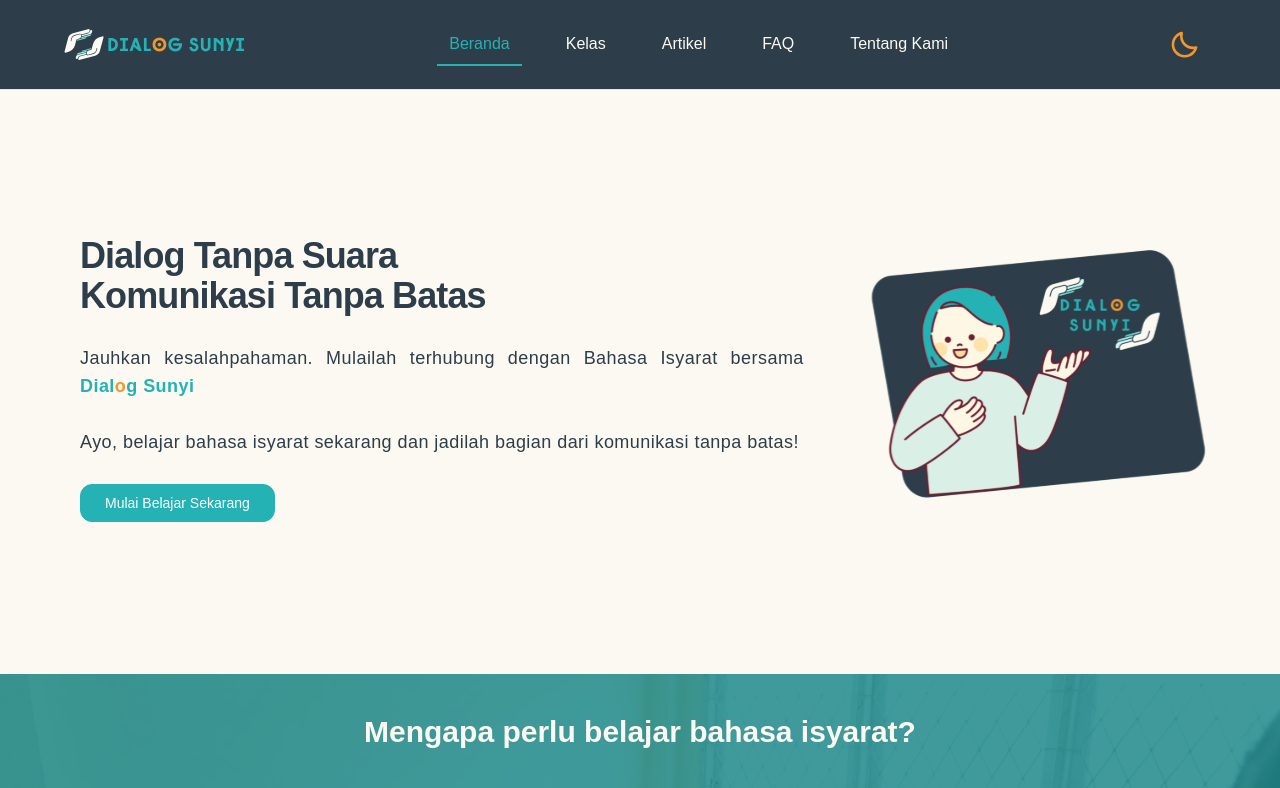
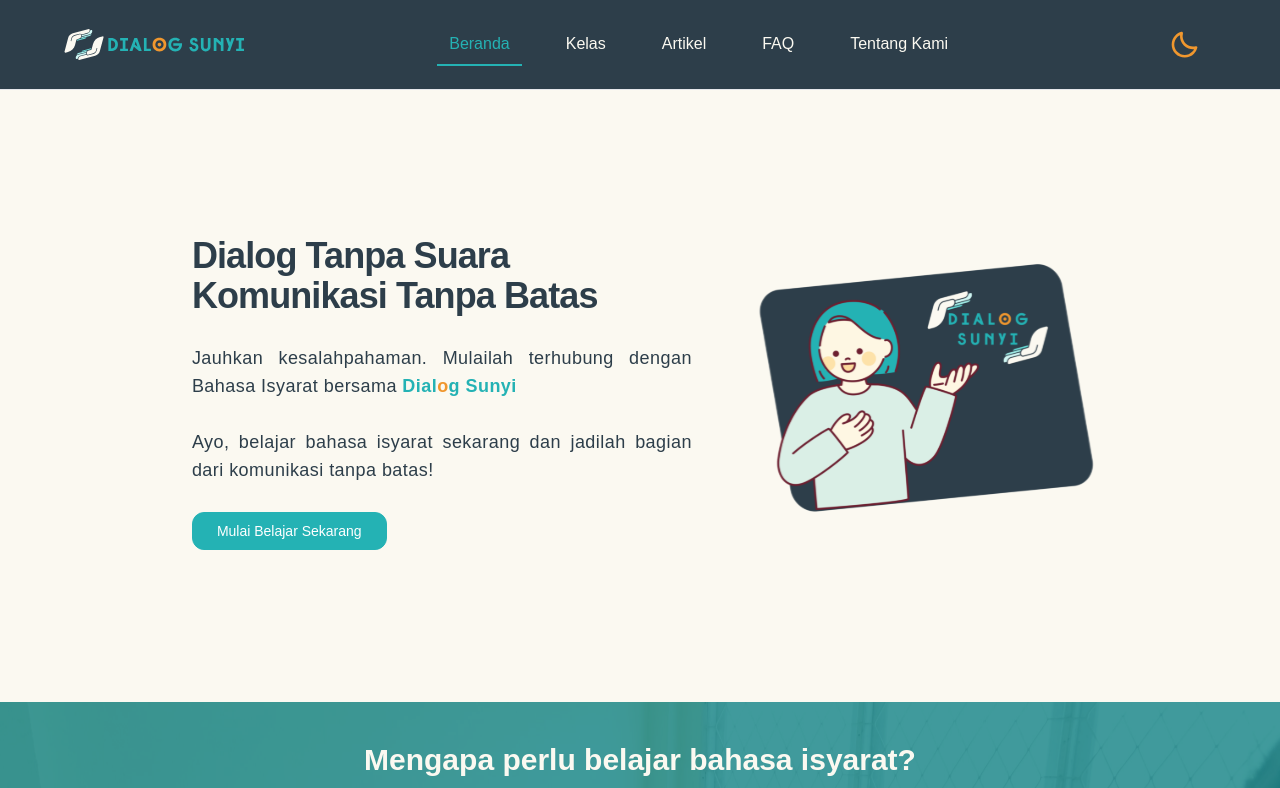
Before and after one commit to SarahNurhasna/Dialog-Sunyi-FE, a React (Vite) app: page / in a window 1280 px wide. Shown: the top 788 px of the page. Built offline with nearby package versions, Linux system fonts and the light colour scheme.

Commit message:
Add animation in beranda

```diff
--- a/src/pages/Beranda.jsx
+++ b/src/pages/Beranda.jsx
@@ -12,11 +12,11 @@ const Beranda = () => {
   return (
     <div className=" bg-DS-beige dark:bg-DS-charcoal">
       <section className="flex ilg:flex-row-reverse lg:flex-col justify-center items-center px-16 md:px-9 2sm:px-5 mt-[90px] lg:mt-12 sm:mt-9 py-10 sm:py-8 gap-8">
-        <img className="object-cover max-w-fit h-72 lg:max-h-80 md:h-56 2sm:h-48" src="/image/hero-home.svg" alt="hero home" />
+        <img data-aos="fade-left" data-aos-delay="300" className="object-cover max-w-fit h-72 lg:max-h-80 md:h-56 2sm:h-48" src="/image/hero-home.svg" alt="hero home" />
         <div className="flex flex-col justify-between p-4 leading-normal">
-          <h1 className="mb-4 text-4xl sm:text-2xl font-extrabold sm:font-bold tracking-tight text-DS-charcoal dark:text-DS-orangecarrot">Dialog Tanpa Suara
+          <h1 data-aos="fade-down" data-aos-delay="300" className="mb-4 text-4xl sm:text-2xl font-extrabold sm:font-bold tracking-tight text-DS-charcoal dark:text-DS-orangecarrot">Dialog Tanpa Suara
           <br/>Komunikasi Tanpa Batas</h1>
-          <p className="my-3 sm:mt-0 font-normal text-lg sm:text-base tracking-wide text-DS-charcoal dark:text-DS-beige text-justify">
+          <p data-aos="fade-right" data-aos-delay="300" className="max-w-[500px] my-3 sm:mt-0 font-normal text-lg sm:text-base tracking-wide text-DS-charcoal dark:text-DS-beige text-justify">
             Jauhkan kesalahpahaman. Mulailah terhubung dengan Bahasa Isyarat bersama{" "}
             <span className=" text-DS-verdigris font-bold">
               Dial<span className=" text-DS-orangecarrot">o</span>g Sunyi
@@ -25,7 +25,7 @@ const Beranda = () => {
             Ayo, belajar bahasa isyarat sekarang dan jadilah bagian dari komunikasi tanpa batas!
           </p>
           <div>
-            <div className="mt-4 gap-x-6 rounded-md">
+            <div data-aos="fade-up" data-aos-delay="300" className="mt-4 gap-x-6 rounded-md">
                 <a href="/kelas" className="inline-block rounded-xl border border-DS-verdigris bg-DS-verdigris px-6 py-2 text-sm font-medium hover:font-semibold text-white hover:bg-DS-beige hover:text-DS-verdigris focus:outline-none focus:ring active:text-DS-verdigris">
                   Mulai Belajar Sekarang
                 </a>
@@ -231,13 +231,13 @@ const Beranda = () => {
       </section>
 
       <section className="px-16">
-        <div className=" text-center py-10 sm:py-8">
+        <div data-aos="fade-up" data-aos-delay="300" className=" text-center py-10 sm:py-8">
             <h2 className="font-black text-4xl sm:text-2xl text-DS-charcoal dark:text-DS-orangecarrot">Frequently Asked Question</h2>
             <hr className="w-48 sm:w-32 h-1 sm:h-0.5 mx-auto my-5 bg-DS-verdigris border-0 rounded dark:text-DS-orangecarrot"></hr>
         </div>
 
         <div className="space-y-4 text-lg md:text-base mb-4">
-            <details className="group relative">
+            <details data-aos="fade-right" data-aos-delay="300" className="group relative">
                 <summary className="flex cursor-pointer items-center justify-between gap-1.5 bg-transparent p-4 text-DS-charcoal border-b-2 border-DS-charcoal group-open:border-b-0 dark:text-DS-beige dark:border-white">
                     <h2 className="font-semibold">Apa itu bahasa isyarat?</h2>
                     <svg className="size-5 shrink-0 transition duration-300 group-open:-rotate-180" xmlns="http://www.w3.org/2000/svg" fill="none" viewBox="0 0 24 24" stroke="currentColor">
@@ -249,7 +249,7 @@ const Beranda = () => {
                 </p>
             </details>
 
-            <details className="group relative">
+            <details data-aos="fade-left" data-aos-delay="300" className="group relative">
                 <summary className="flex cursor-pointer items-center justify-between gap-1.5 bg-transparent p-4 text-DS-charcoal border-b-2 border-DS-charcoal group-open:border-b-0 dark:text-DS-beige dark:border-white">
                     <h2 className="font-semibold">Apakah bahasa isyarat yang berlaku di setiap daerah dan/atau negara sama?</h2>
                     <svg className="size-5 shrink-0 transition duration-300 group-open:-rotate-180" xmlns="http://www.w3.org/2000/svg" fill="none" viewBox="0 0 24 24" stroke="currentColor">
@@ -262,7 +262,7 @@ const Beranda = () => {
                 </p>
             </details>
 
-            <details className="group relative">
+            <details data-aos="fade-right" data-aos-delay="300" className="group relative">
                 <summary className="flex cursor-pointer items-center justify-between gap-1.5 bg-transparent p-4 text-DS-charcoal border-b-2 border-DS-charcoal group-open:border-b-0 dark:text-DS-beige dark:border-white">
                     <h2 className="font-semibold">Apakah ada bahasa isyarat yang berlaku secara universal?</h2>
                     <svg className="size-5 shrink-0 transition duration-300 group-open:-rotate-180" xmlns="http://www.w3.org/2000/svg" fill="none" viewBox="0 0 24 24" stroke="currentColor">
@@ -276,7 +276,7 @@ const Beranda = () => {
                 </p>
             </details>
         </div>
-        <div className="flex justify-center mb-12">
+        <div data-aos="fade-up" data-aos-delay="300" className="flex justify-center mb-12">
             <div className="mt-4 gap-x-6 rounded-md">
                 <a href="/faq" className="inline-block rounded-xl border border-DS-verdigris bg-DS-verdigris px-6 py-2 text-sm font-medium hover:font-semibold text-white hover:bg-DS-beige hover:text-DS-verdigris focus:outline-none focus:ring active:text-DS-verdigris">
                   Baca Selengkapnya
```
